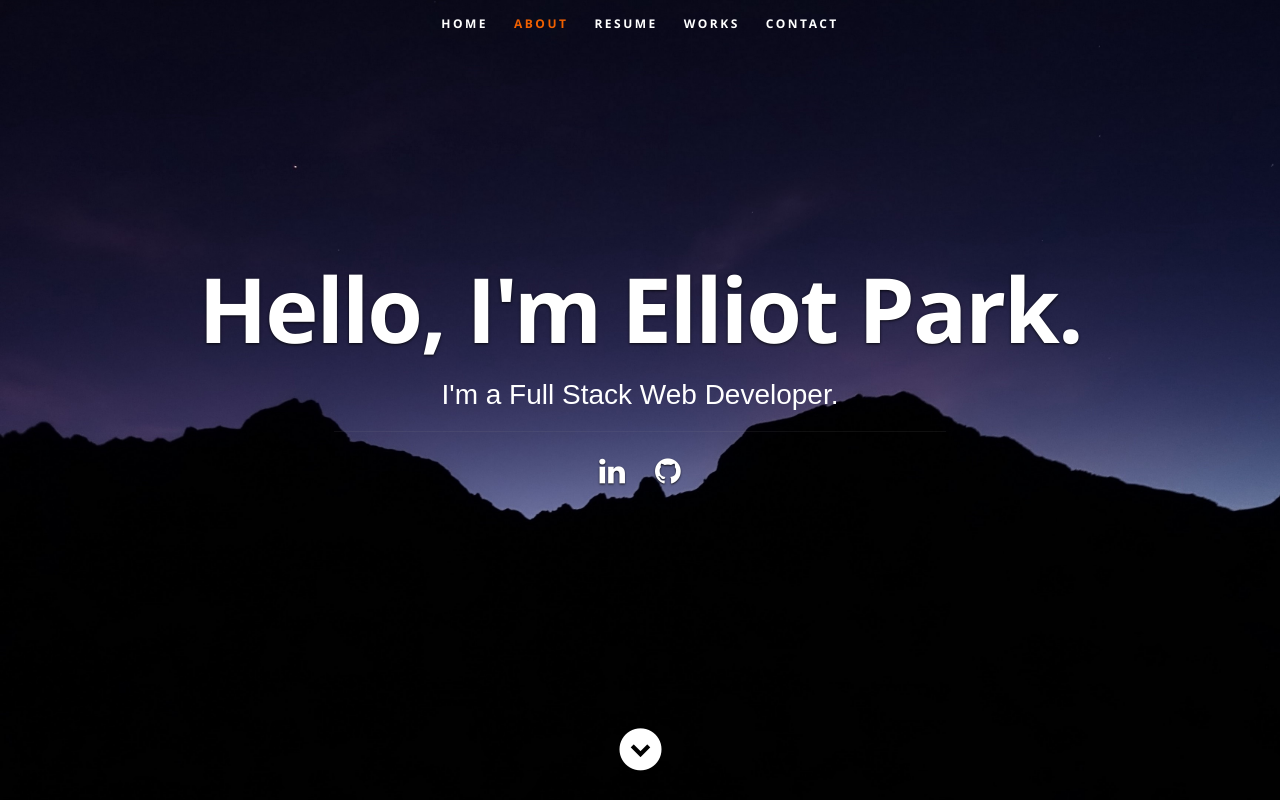
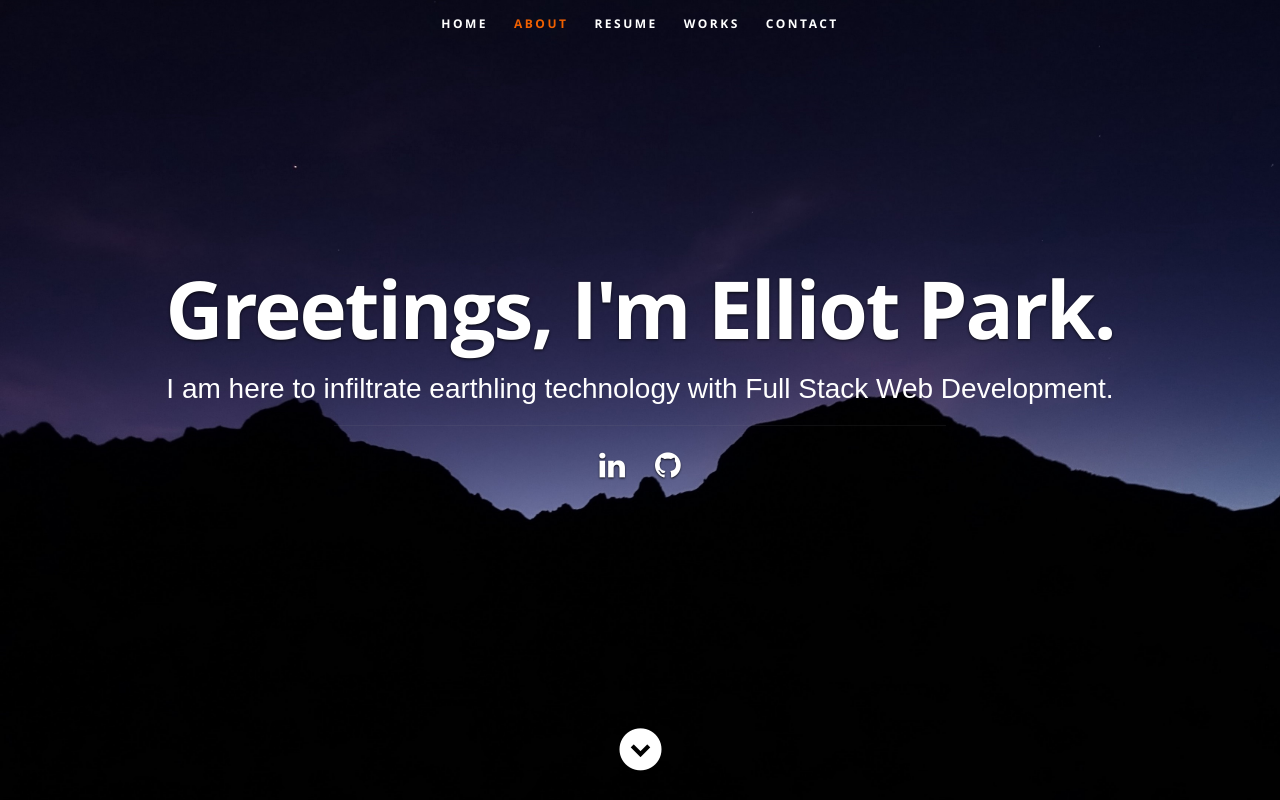
Before and after one commit to elliotpark410/React-Portfolio, a React (Create React App) app: page / in a window 1280 px wide. Shown: the top 800 px of the page. Built offline with nearby package versions, Linux system fonts and the light colour scheme.

Commit message:
update header

```diff
--- a/public/js/init.js
+++ b/public/js/init.js
@@ -11,7 +11,7 @@
 ------------------------------------------------------ */
 
     setTimeout(function() {
-	   $('h1.responsive-headline').fitText(1, { minFontSize: '40px', maxFontSize: '90px' });
+	   $('h1.responsive-headline').fitText(1, { minFontSize: '30px', maxFontSize: '80px' });
 	 }, 100);
 
 
--- a/src/components/Header.js
+++ b/src/components/Header.js
@@ -20,7 +20,7 @@ export default class Header extends Component {
 
          <div className="row banner">
             <div className="banner-text">
-               <h1 className="responsive-headline">Hello, I'm {resumeData.name}.</h1>
+               <h1 className="responsive-headline">Greetings, I'm {resumeData.name}.</h1>
                <h2 style={{color:'#fff', fontFamily:'sans-serif '}}>{resumeData.roleDescription}
                </h2>
                <hr/>
--- a/src/resumeData.js
+++ b/src/resumeData.js
@@ -3,7 +3,7 @@ let resumeData = {
     "role": "Full Stack Web Developer",
     "linkedinId":"https://www.linkedin.com/in/elliot-park/",
     "email": "elliotpark410@gmail.com",
-    "roleDescription": "I'm a Full Stack Web Developer.",
+    "roleDescription": "I am here to infiltrate earthling technology with Full Stack Web Development.",
     "socialLinks":[
         {
           "name":"linkedin",
```
